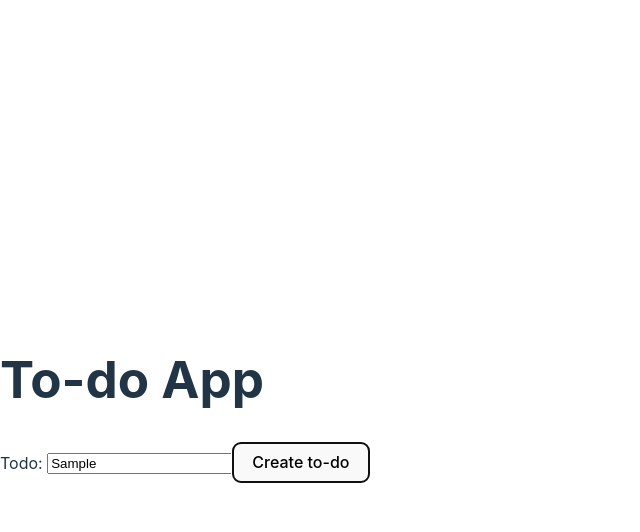
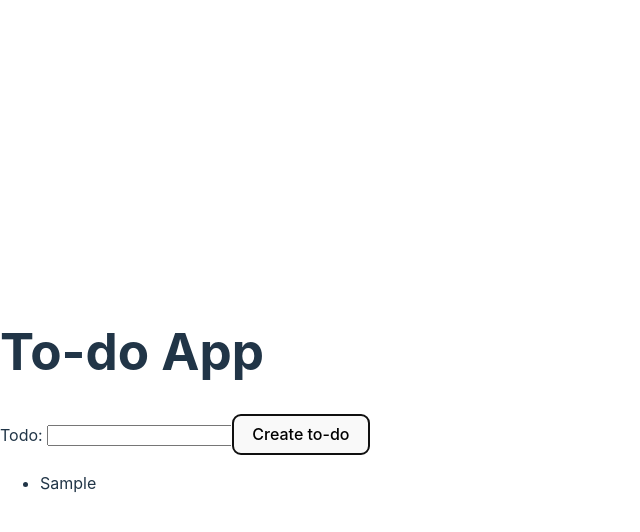
Before and after one commit to sreyesg/lifting-state-in-react, a React (Vite) app: page / in a window 1280 px wide. Both pictures are taken after typing "Sample" into the empty fields and a click on the button "Create to-do". Shown: the top 532 px of the page, without its empty margins (0-640 px from the left). Built offline with nearby package versions, Linux system fonts and the light colour scheme.

Commit message:
Create todos state in parent, define function to update that state and render todo list

```diff
--- a/src/App.jsx
+++ b/src/App.jsx
@@ -1,14 +1,26 @@
+import { useState } from "react";
 import NewTodo from "./components/newTodo";
+
 const App = () => {
 
+  const [todos, setTodos] = useState([])
+
   const addTodo = (newTodo) => {
-    console.log(newTodo);
+    setTodos([...todos, newTodo]);
+
   };
 
   return (
     <>
       <h1>To-do App</h1>
       <NewTodo addTodo={addTodo} />
+      <ul>
+        {
+        todos.map((todo, idx)=>{
+          return(<li key={idx}>{todo}</li>)
+        })
+        }
+      </ul>
     </>
   );
 };
--- a/src/components/newTodo.jsx
+++ b/src/components/newTodo.jsx
@@ -5,16 +5,28 @@ const NewTodo = (props) => {
   const [newTodo, setNewTodo] = useState('')
 
   const handleSubmit = (event) => {
+      // console.log(event)
+      event.preventDefault();
+      setNewTodo('')
+      props.addTodo(newTodo)
+      // console.log("Creating a new to-do...");
+    };
 
-      event.preventDefault();
-      props.addTodo('data crated within newTodo')
-      console.log("Creating a new to-do...");
-    };
+  const handleChange = (event) => {
+    setNewTodo(event.target.value)
+  }
+
 
     return (
       <form onSubmit={handleSubmit}>
         <label htmlFor="todoInput">Todo: </label>
-        <input id="todoInput" type="text" name="todo" />
+        <input
+        id="todoInput"
+        type="text"
+        name="todo"
+        onChange={handleChange}
+        value={newTodo}
+        />
         <button type="submit">Create to-do</button>
       </form>
     );
```
